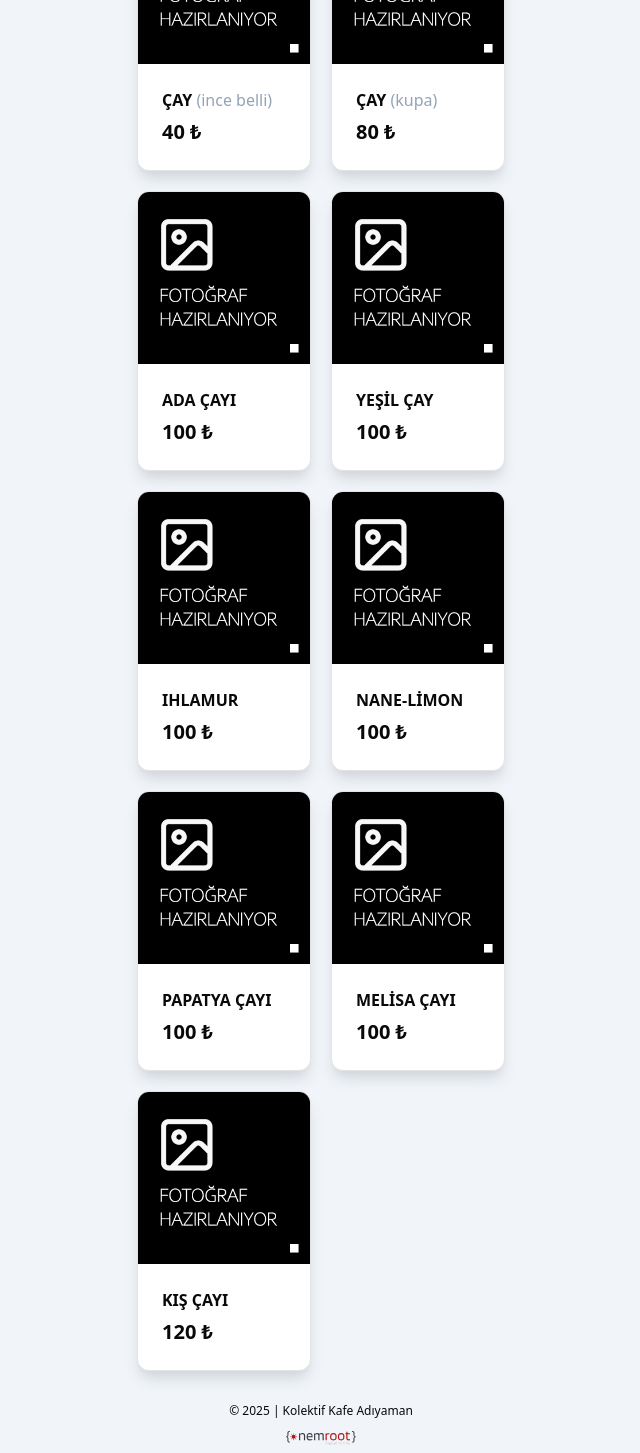
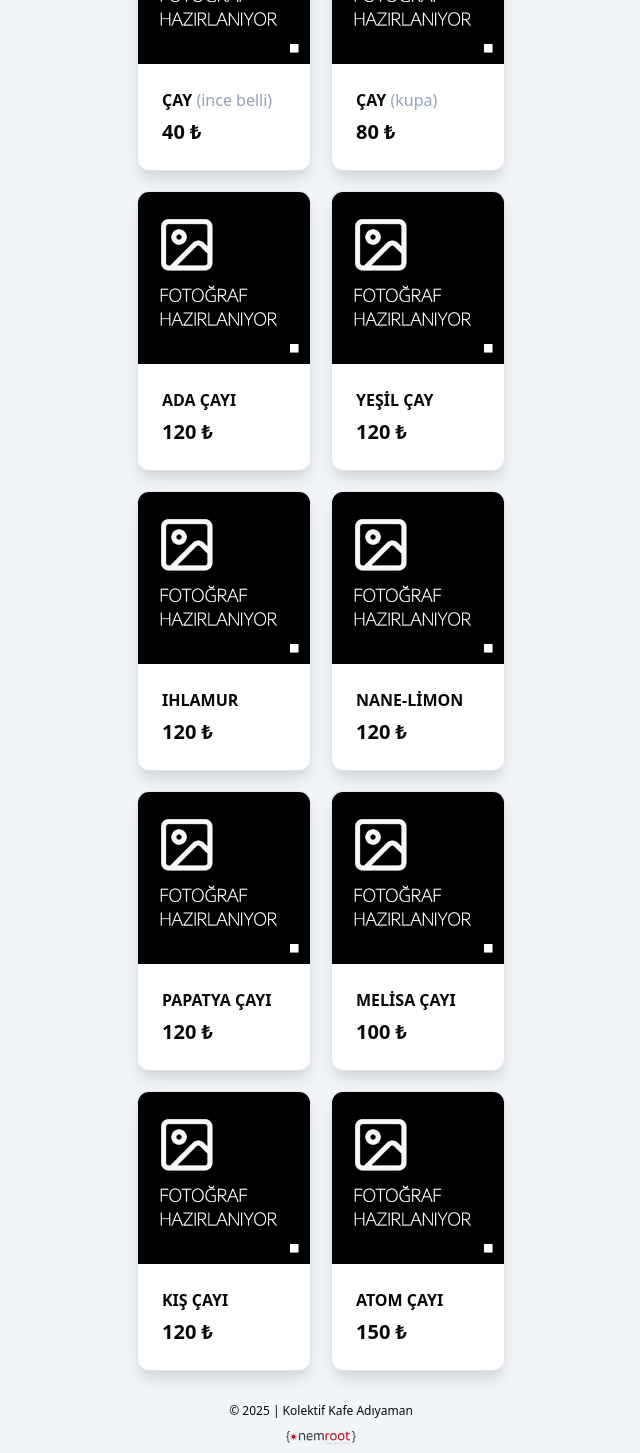
Before and after one commit to mesutyilmazdev/kolektifkafe, a Next.js app: page /menu in a window 1280 px wide. Shown: the part 579-2032 px from the top of the page, without its empty margins (319-959 px from the left). Built offline with nearby package versions, Linux system fonts and the light colour scheme.

Commit message:
Ekim-fiyat güncellemeleri ve tatlılar bölümü.

```diff
--- a/components/products/coffees.tsx
+++ b/components/products/coffees.tsx
@@ -25,7 +25,7 @@ export default function Coffees() {
                     <Image src="/photo-loading-kolektif.png" width={180} height={180} alt="Kolektif Kafe Product" />
                     <CardHeader>
                         <h4 className="text-base font-bold">TÜRK <br /> KAHVESİ</h4>
-                        <h6 className="font-bold text-xl">85 ₺</h6>
+                        <h6 className="font-bold text-xl">90 ₺</h6>
                     </CardHeader>
                 </Card>
 
@@ -33,7 +33,7 @@ export default function Coffees() {
                     <Image src="/photo-loading-kolektif.png" width={180} height={180} alt="Kolektif Kafe Product" />
                     <CardHeader>
                         <h4 className="text-base font-bold">TÜRK <br /> KAHVESİ <span className="font-thin text-slate-500">(sütlü)</span></h4>
-                        <h6 className="font-bold text-xl">90 ₺</h6>
+                        <h6 className="font-bold text-xl">95 ₺</h6>
                     </CardHeader>
                 </Card>
 
@@ -41,7 +41,7 @@ export default function Coffees() {
                     <Image src="/photo-loading-kolektif.png" width={180} height={180} alt="Kolektif Kafe Product" />
                     <CardHeader>
                         <h4 className="text-base font-bold font-manrope">MENENGİÇ KAHVESİ</h4>
-                        <h6 className="font-bold text-xl">90 ₺</h6>
+                        <h6 className="font-bold text-xl">100 ₺</h6>
                     </CardHeader>
                 </Card>
 
@@ -49,7 +49,7 @@ export default function Coffees() {
                     <Image src="/photo-loading-kolektif.png" width={180} height={180} alt="Kolektif Kafe Product" />
                     <CardHeader>
                         <h4 className="text-base font-bold font-manrope">DİBEK <br /> KAHVESİ</h4>
-                        <h6 className="font-bold text-xl">90 ₺</h6>
+                        <h6 className="font-bold text-xl">100 ₺</h6>
                     </CardHeader>
                 </Card>
 
--- a/components/products/dessert.tsx
+++ b/components/products/dessert.tsx
@@ -21,7 +21,7 @@ export default function Dessert() {
     <TabsContent value="dessert">
         <div className="w-full relative flex items-center justify-center h-auto">
             <div className="grid grid-cols-2 gap-5 mx-4">
-                <Card className="rounded-xl bg-white shadow-lg shadow-gray-300 overflow-hidden">
+                {/* <Card className="rounded-xl bg-white shadow-lg shadow-gray-300 overflow-hidden">
                     <Image src="/photo-loading-kolektif.png" width={180} height={180} alt="Kolektif Kafe Product" />
                     <CardHeader>
                         <h4 className="text-base font-bold">COOKIE <span className="font-thin text-slate-500">(Çikolatalı)</span></h4>
@@ -67,12 +67,20 @@ export default function Dessert() {
                         <h4 className="text-base font-bold">MAGNOLIA <span className="font-thin text-slate-500">(Çilekli)</span></h4>
                         <h6 className="font-bold text-xl">120 ₺</h6>
                     </CardHeader>
-                </Card>
+                </Card>                */}
 
 
             </div>
         </div>
-                <p className="text-slate-600 text-sm mt-2 text-center mt-4">* Tatlılarımız günlüktür, lütfen garsondan bilgi alınız.</p>
+                <div className="warnArea text-center">
+                    <div className="warnTexts mt-4">
+                        <p className="text-slate-900 text-xl font-bold">TATLILARIMIZ GÜNLÜKTÜR</p>
+                        <p className="text-slate-600 text-lg font-light">Lütfen garsondan bilgi alınız.</p>
+                    </div>
+                    <div className="warnImg mt-10">
+                        <Image src="/tatlilar-kolektif-illustration.svg" className="mx-auto" width={350} height={350} priority alt="Kolektif Kafe - Tatlılar" />
+                    </div>
+                </div>
     </TabsContent>
     </>
 }
--- a/components/products/hot.tsx
+++ b/components/products/hot.tsx
@@ -25,7 +25,7 @@ export default function Hot() {
                     <Image src="/photo-loading-kolektif.png" width={180} height={180} alt="Kolektif Kafe Product" />
                     <CardHeader>
                         <h4 className="text-base font-bold">SALEP</h4>
-                        <h6 className="font-bold text-xl">100 ₺</h6>
+                        <h6 className="font-bold text-xl">130 ₺</h6>
                     </CardHeader>
                 </Card>
 
@@ -41,7 +41,15 @@ export default function Hot() {
                     <Image src="/photo-loading-kolektif.png" width={180} height={180} alt="Kolektif Kafe Product" />
                     <CardHeader>
                         <h4 className="text-base font-bold font-manrope">SICAK <br /> ÇİKOLATA</h4>
-                        <h6 className="font-bold text-xl">100 ₺</h6>
+                        <h6 className="font-bold text-xl">140 ₺</h6>
+                    </CardHeader>
+                </Card>
+
+                <Card className="rounded-xl bg-white shadow-lg shadow-gray-300 overflow-hidden">
+                    <Image src="/photo-loading-kolektif.png" width={180} height={180} alt="Kolektif Kafe Product" />
+                    <CardHeader>
+                        <h4 className="text-base font-bold font-manrope">SICAK <br /> ÇİKOLATA<span className="font-thin text-slate-500">(meyveli)</span></h4>
+                        <h6 className="font-bold text-xl">150 ₺</h6>
                     </CardHeader>
                 </Card>
 
@@ -49,7 +57,7 @@ export default function Hot() {
                     <Image src="/photo-loading-kolektif.png" width={180} height={180} alt="Kolektif Kafe Product" />
                     <CardHeader>
                         <h4 className="text-base font-bold font-manrope">BALLI <br />SÜT</h4>
-                        <h6 className="font-bold text-xl">100 ₺</h6>
+                        <h6 className="font-bold text-xl">125 ₺</h6>
                     </CardHeader>
                 </Card>
 
--- a/components/products/tea.tsx
+++ b/components/products/tea.tsx
@@ -43,7 +43,7 @@ export default function Tea() {
                     <Image src="/photo-loading-kolektif.png" width={180} height={180} alt="Kolektif Kafe Product" />
                     <CardHeader>
                         <h4 className="text-base font-bold font-manrope">ADA ÇAYI</h4>
-                        <h6 className="font-bold text-xl">100 ₺</h6>
+                        <h6 className="font-bold text-xl">120 ₺</h6>
                     </CardHeader>
                 </Card>
 
@@ -51,7 +51,7 @@ export default function Tea() {
                     <Image src="/photo-loading-kolektif.png" width={180} height={180} alt="Kolektif Kafe Product" />
                     <CardHeader>
                         <h4 className="text-base font-bold font-manrope">YEŞİL ÇAY</h4>
-                        <h6 className="font-bold text-xl">100 ₺</h6>
+                        <h6 className="font-bold text-xl">120 ₺</h6>
                     </CardHeader>
                 </Card>
 
@@ -59,7 +59,7 @@ export default function Tea() {
                     <Image src="/photo-loading-kolektif.png" width={180} height={180} alt="Kolektif Kafe Product" />
                     <CardHeader>
                         <h4 className="text-base font-bold font-manrope">IHLAMUR</h4>
-                        <h6 className="font-bold text-xl">100 ₺</h6>
+                        <h6 className="font-bold text-xl">120 ₺</h6>
                     </CardHeader>
                 </Card>
 
@@ -67,7 +67,7 @@ export default function Tea() {
                     <Image src="/photo-loading-kolektif.png" width={180} height={180} alt="Kolektif Kafe Product" />
                     <CardHeader>
                         <h4 className="text-base font-bold font-manrope">NANE-LİMON</h4>
-                        <h6 className="font-bold text-xl">100 ₺</h6>
+                        <h6 className="font-bold text-xl">120 ₺</h6>
                     </CardHeader>
                 </Card>
 
@@ -75,7 +75,7 @@ export default function Tea() {
                     <Image src="/photo-loading-kolektif.png" width={180} height={180} alt="Kolektif Kafe Product" />
                     <CardHeader>
                         <h4 className="text-base font-bold font-manrope">PAPATYA ÇAYI</h4>
-                        <h6 className="font-bold text-xl">100 ₺</h6>
+                        <h6 className="font-bold text-xl">120 ₺</h6>
                     </CardHeader>
                 </Card>
 
@@ -95,6 +95,14 @@ export default function Tea() {
                     </CardHeader>
                 </Card>
 
+                <Card className="rounded-xl bg-white shadow-lg shadow-gray-300 overflow-hidden">
+                    <Image src="/photo-loading-kolektif.png" width={180} height={180} alt="Kolektif Kafe Product" />
+                    <CardHeader>
+                        <h4 className="text-base font-bold font-manrope">ATOM ÇAYI</h4>
+                        <h6 className="font-bold text-xl">150 ₺</h6>
+                    </CardHeader>
+                </Card>
+
             </div>
         </div>
     </TabsContent>
--- a/components/products/wcoffee.tsx
+++ b/components/products/wcoffee.tsx
@@ -41,7 +41,7 @@ export default function Wcoffee() {
                     <Image src="/photo-loading-kolektif.png" width={180} height={180} alt="Kolektif Kafe Product" />
                     <CardHeader>
                         <h4 className="text-base font-bold">AMERICANO</h4>
-                        <h6 className="font-bold text-xl">120 ₺</h6>
+                        <h6 className="font-bold text-xl">130 ₺</h6>
                     </CardHeader>
                 </Card>
 
@@ -57,7 +57,7 @@ export default function Wcoffee() {
                     <Image src="/photo-loading-kolektif.png" width={180} height={180} alt="Kolektif Kafe Product" />
                     <CardHeader>
                         <h4 className="text-base font-bold">CAFE LATTE</h4>
-                        <h6 className="font-bold text-xl">135 ₺</h6>
+                        <h6 className="font-bold text-xl">140 ₺</h6>
                     </CardHeader>
                 </Card>
 
@@ -129,7 +129,7 @@ export default function Wcoffee() {
                     <Image src="/photo-loading-kolektif.png" width={180} height={180} alt="Kolektif Kafe Product" />
                     <CardHeader>
                         <h4 className="text-base font-bold">CAPPUCCINO</h4>
-                        <h6 className="font-bold text-xl">135 ₺</h6>
+                        <h6 className="font-bold text-xl">140 ₺</h6>
                     </CardHeader>
                 </Card>
 
@@ -161,7 +161,7 @@ export default function Wcoffee() {
                     <Image src="/photo-loading-kolektif.png" width={180} height={180} alt="Kolektif Kafe Product" />
                     <CardHeader>
                         <h4 className="text-base font-bold">CARAMEL MACCHIATO</h4>
-                        <h6 className="font-bold text-xl">135 ₺</h6>
+                        <h6 className="font-bold text-xl">150 ₺</h6>
                     </CardHeader>
                 </Card>
 
--- a/package.json
+++ b/package.json
@@ -18,11 +18,10 @@
     "class-variance-authority": "^0.7.1",
     "clsx": "^2.1.1",
     "framer-motion": "^11.16.1",
-    "google": "link:@next/third-parties/google",
     "lucide-react": "^0.469.0",
     "next": "^15.1.4",
-    "react": "19.0.0-rc-66855b96-20241106",
-    "react-dom": "19.0.0-rc-66855b96-20241106",
+    "react": "^19.2.0",
+    "react-dom": "^19.2.0",
     "tailwind-merge": "^2.6.0",
     "tailwindcss-animate": "^1.0.7"
   },
--- a/pages/_document.tsx
+++ b/pages/_document.tsx
@@ -20,7 +20,7 @@ export default function Document() {
           }}
         />
       </Head>
-      <body className="antialiased">
+      <body className="antialiased bg-slate-100">
         <Main />
         <NextScript />
       </body>
--- a/pages/index.tsx
+++ b/pages/index.tsx
@@ -12,7 +12,7 @@ export default function Home() {
       <meta property="og:title" content="Kolektif Kafe | Adıyaman" key="title" />
     </Head>
       <motion.div animate={{ opacity: 1 }} initial={{ opacity: 0 }} transition={{ duration: 1 }} >
-        <main className="flex flex-col min-h-screen justify-between items-center bg-slate-100">
+        <main className="flex flex-col min-h-screen justify-between items-center">
           <Headermain/>
           <Contentmain/>
           <Footer/>
```
Also changed, not shown: public/tatlilar-kolektif-illustration.svg (added), 1 other file (tests, documents, lock files or other folders).
